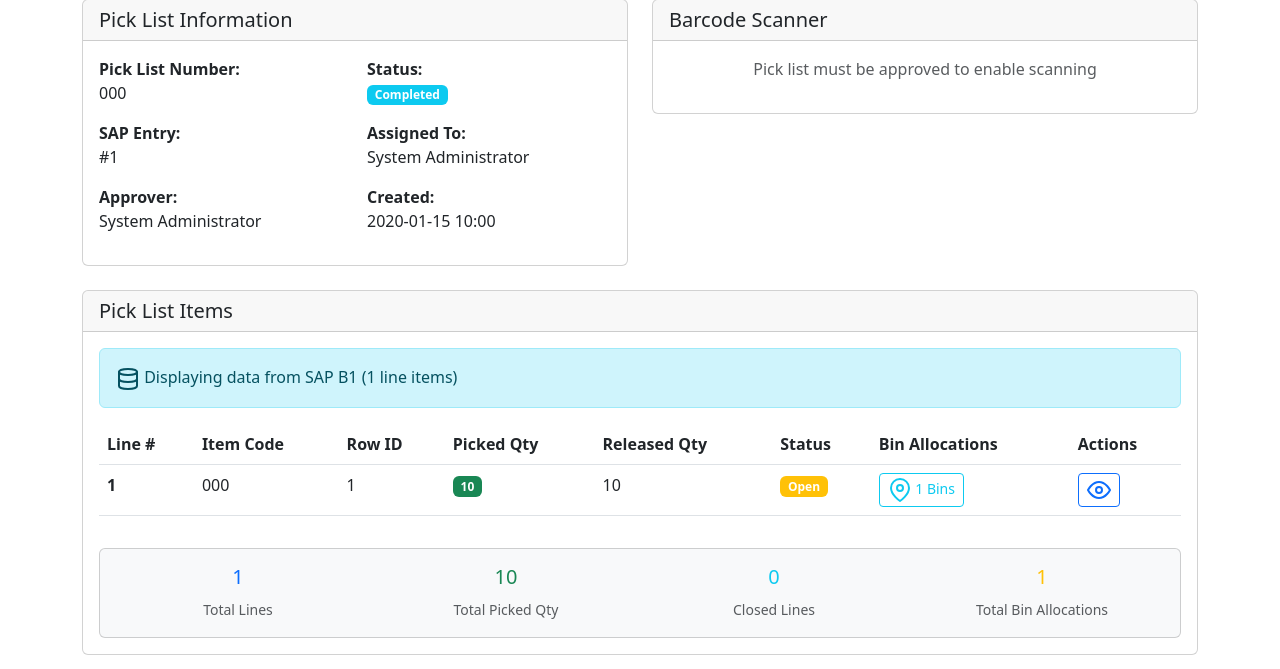
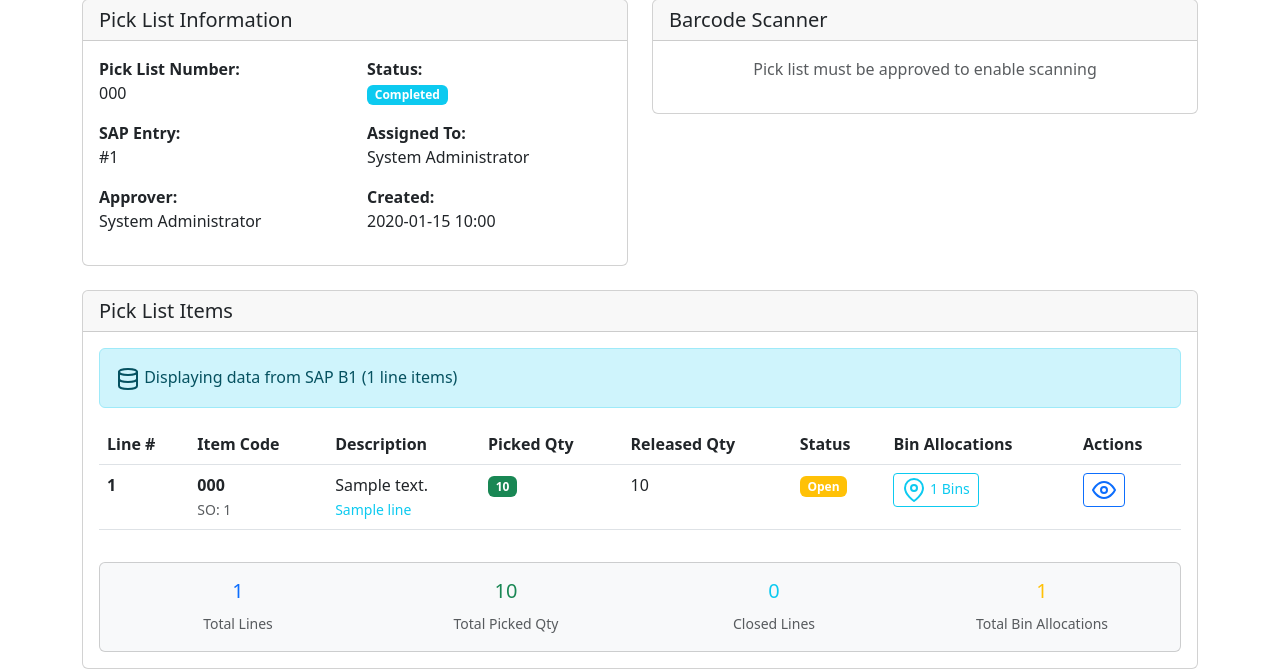
Before and after one commit to pragavigithub/New_Update_Barcode, a Flask app: page /pick_list/1 in a window 1280 px wide. Shown: the part 187-856 px from the top of the page. Run offline with Flask 3, Linux system fonts and the light colour scheme; a user stored in the database is signed in; data comes from the database, SQL or seed files in the repository; tables that the repository leaves empty hold one stand-in row (values such as "Sample post"); a database or web service that is not in the repository returns one stand-in record (values such as "Sample title"); data that the repository does not hold is empty; some libraries are stand-ins or nearby versions.

Commit message:
Show Item Code and Description in pick list details
Update pick list view to display ItemCode, ItemDescription, and related sales order information by enhancing the picklist line data and adjusting the HTML template.

Replit-Commit-Author: Agent
Replit-Commit-Session-Id: 452f76c1-4303-4eb0-b56b-299c37f57345
Replit-Commit-Checkpoint-Type: full_checkpoint
Replit-Commit-Screenshot-Url: https://storage.googleapis.com/screenshot-production-us-central1/e7ab9926-4c37-4ad0-b481-02885b00cbee/452f76c1-4303-4eb0-b56b-299c37f57345/nFfrZCv

```diff
--- a/sap_integration.py
+++ b/sap_integration.py
@@ -2474,7 +2474,7 @@ class SAPIntegration:
                         ).first()
 
                         if order_line:
-                            # Enhance the picklist line with Sales Order data
+                            # Enhance the picklist line with Sales Order data directly on the line object
                             enhanced_line.update({
                                 'ItemCode': order_line.item_code,
                                 'ItemDescription': order_line.item_description,
--- a/templates/pick_list_detail.html
+++ b/templates/pick_list_detail.html
@@ -138,7 +138,7 @@
                             <tr>
                                 <th>Line #</th>
                                 <th>Item Code</th>
-                                <th>Row ID</th>
+                                <th>Description</th>
                                 <th>Picked Qty</th>
                                 <th>Released Qty</th>
                                 <th>Status</th>
@@ -150,8 +150,26 @@
                             {% for line in sap_pick_list.PickListsLines %}
                             <tr>
                                 <td><strong>{{ line.LineNumber }}</strong></td>
-                                <td>{{ line.enhanced_data.ItemCode if line.enhanced_data and line.enhanced_data.ItemCode else line.OrderEntry }}</td>
-                                <td>{{ line.OrderRowID }}</td>
+                                <td>
+                                    {% if line.ItemCode %}
+                                        <strong>{{ line.ItemCode }}</strong>
+                                        {% if line.SalesOrderDocNum %}
+                                            <br><small class="text-muted">SO: {{ line.SalesOrderDocNum }}</small>
+                                        {% endif %}
+                                    {% else %}
+                                        <span class="text-muted">{{ line.OrderEntry }}</span>
+                                    {% endif %}
+                                </td>
+                                <td>
+                                    {% if line.ItemDescription %}
+                                        {{ line.ItemDescription }}
+                                        {% if line.CustomerName %}
+                                            <br><small class="text-info">{{ line.CustomerName }}</small>
+                                        {% endif %}
+                                    {% else %}
+                                        <span class="text-muted">Row ID: {{ line.OrderRowID }}</span>
+                                    {% endif %}
+                                </td>
                                 <td><span class="badge bg-success">{{ "{:,.0f}".format(line.PickedQuantity) }}</span></td>
                                 <td>{{ "{:,.0f}".format(line.ReleasedQuantity) }}</td>
                                 <td>
@@ -172,8 +190,8 @@
                                     </button>
                                     {% else %}
                                     <span class="badge bg-warning">
-                                        {% if line.enhanced_data and line.enhanced_data.WarehouseCode %}
-                                            {{ line.enhanced_data.WarehouseCode }}
+                                        {% if line.WarehouseCode %}
+                                            {{ line.WarehouseCode }}
                                         {% else %}
                                             No bins
                                         {% endif %}
```
Also changed, not shown: attached_assets/image_1755155071873.png (added).
